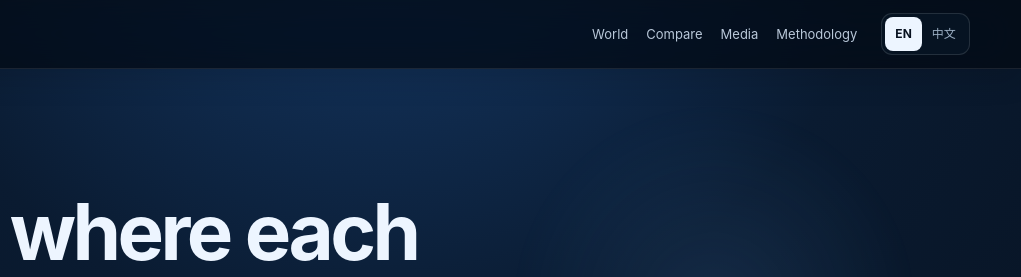
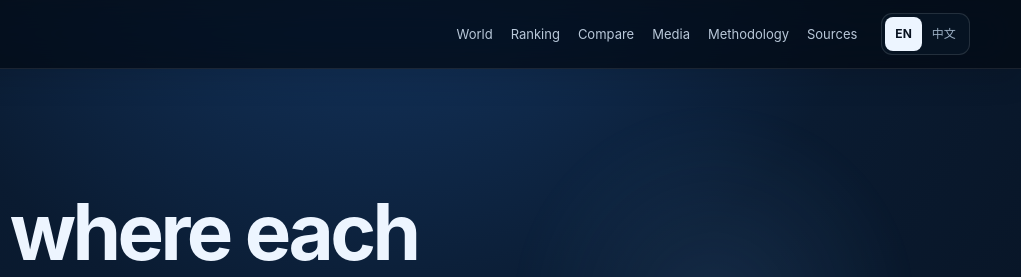
Before and after one commit to kingaiwork/kingai-global-intelligence, a plain HTML site: page sources.html in a window 1280 px wide. Shown: the top 277 px of the page, 259-1280 px from the left. Drawn offline with Linux system fonts and the light colour scheme.

Commit message:
ui: unify sources navigation

```diff
--- a/sources.html
+++ b/sources.html
@@ -1,6 +1,6 @@
 <!doctype html>
 <html lang="en"><head><meta charset="utf-8"><meta name="viewport" content="width=device-width,initial-scale=1"><meta name="color-scheme" content="dark"><meta name="theme-color" content="#07111f"><title>Sources — KINGAI Global Intelligence</title><meta name="description" content="Public source registry and evidence roles used by KINGAI Global Intelligence."><link rel="canonical" href="https://intel.kingai.work/sources.html"><link rel="stylesheet" href="/assets/styles.css"><link rel="stylesheet" href="/assets/static-pages.css"><link rel="manifest" href="/manifest.webmanifest"></head><body>
-<header class="topbar"><a class="brand" href="/"><span class="brand-mark">K</span><span><strong>KINGAI</strong><small>Global Intelligence</small></span></a><nav class="nav"><a href="/">World</a><a href="/compare.html">Compare</a><a href="/media.html">Media</a><a href="/methodology.html">Methodology</a></nav><div class="language-switch"><button type="button" data-lang="en">EN</button><button type="button" data-lang="zh-CN">中文</button></div></header>
+<header class="topbar"><a class="brand" href="/"><span class="brand-mark">K</span><span><strong>KINGAI</strong><small>Global Intelligence</small></span></a><nav class="nav" aria-label="Primary"><a href="/">World</a><a href="/#ranking">Ranking</a><a href="/compare.html">Compare</a><a href="/media.html">Media</a><a href="/methodology.html">Methodology</a><a href="/sources.html">Sources</a></nav><div class="language-switch"><button type="button" data-lang="en">EN</button><button type="button" data-lang="zh-CN">中文</button></div></header>
 <main><section class="hero docs-hero"><div data-lang-panel="en"><div class="eyebrow">Public source registry</div><h1>Know where each signal comes from.</h1><p>KINGAI separates source discovery, technical measurements, structural datasets, institutional assessments and official responses. Each source retains its original role, scale and attribution.</p></div><div data-lang-panel="zh-CN" hidden><div class="eyebrow">公开来源目录</div><h1>每条信号都知道从哪里来。</h1><p>KINGAI 将新闻发现、技术测量、结构化数据、机构评价与官方回应分开处理，并保留原始来源的角色、量表和归属。</p></div></section>
 <div class="docs-shell"><div class="callout" data-lang-panel="en">A source being listed here does not mean KINGAI endorses every claim from that source. Reliability is evaluated at the claim/evidence level, not by a permanent political label.</div><div class="callout" data-lang-panel="zh-CN" hidden>来源出现在本页不代表 KINGAI 认可该来源的所有说法。可信度应在具体主张与证据层判断，而不是给媒体或机构永久贴政治标签。</div>
 <div class="table-wrap"><table class="source-table"><thead><tr><th>Source family</th><th>Examples</th><th>Role in KINGAI</th><th>Direct score behavior</th></tr></thead><tbody>
```
